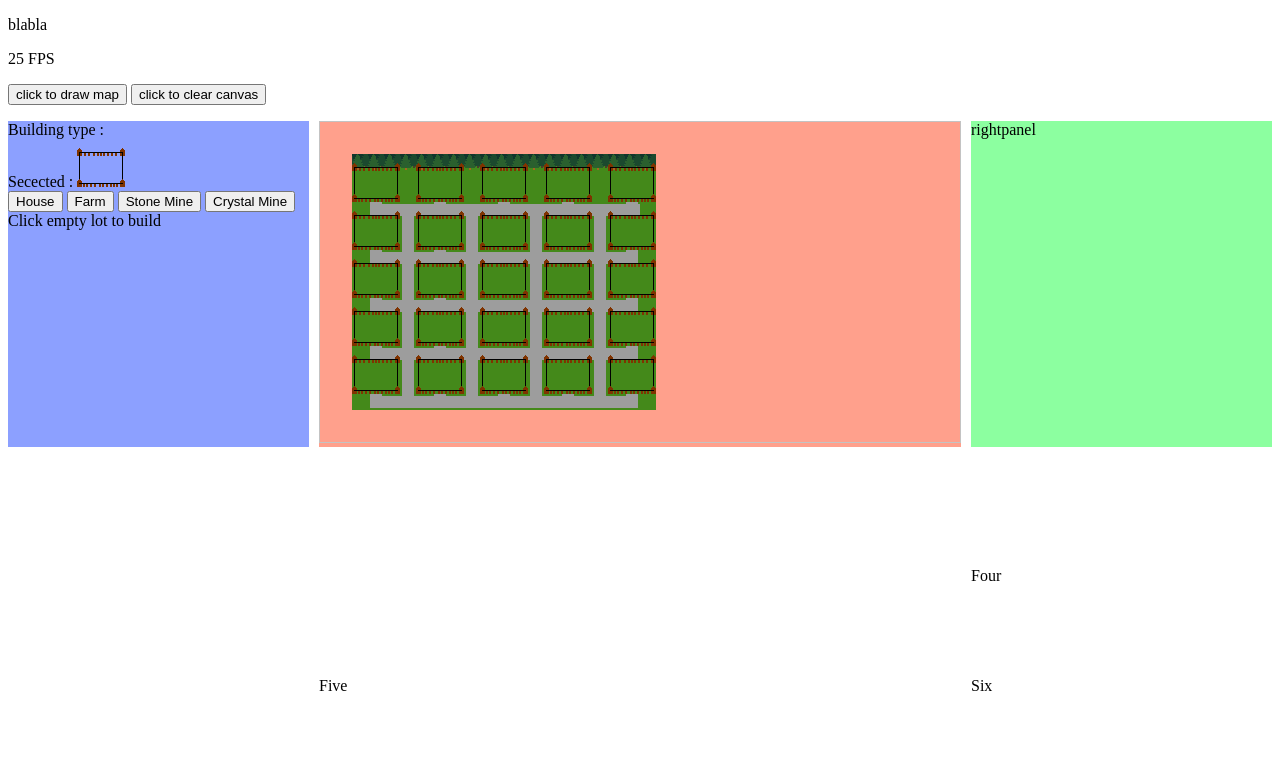
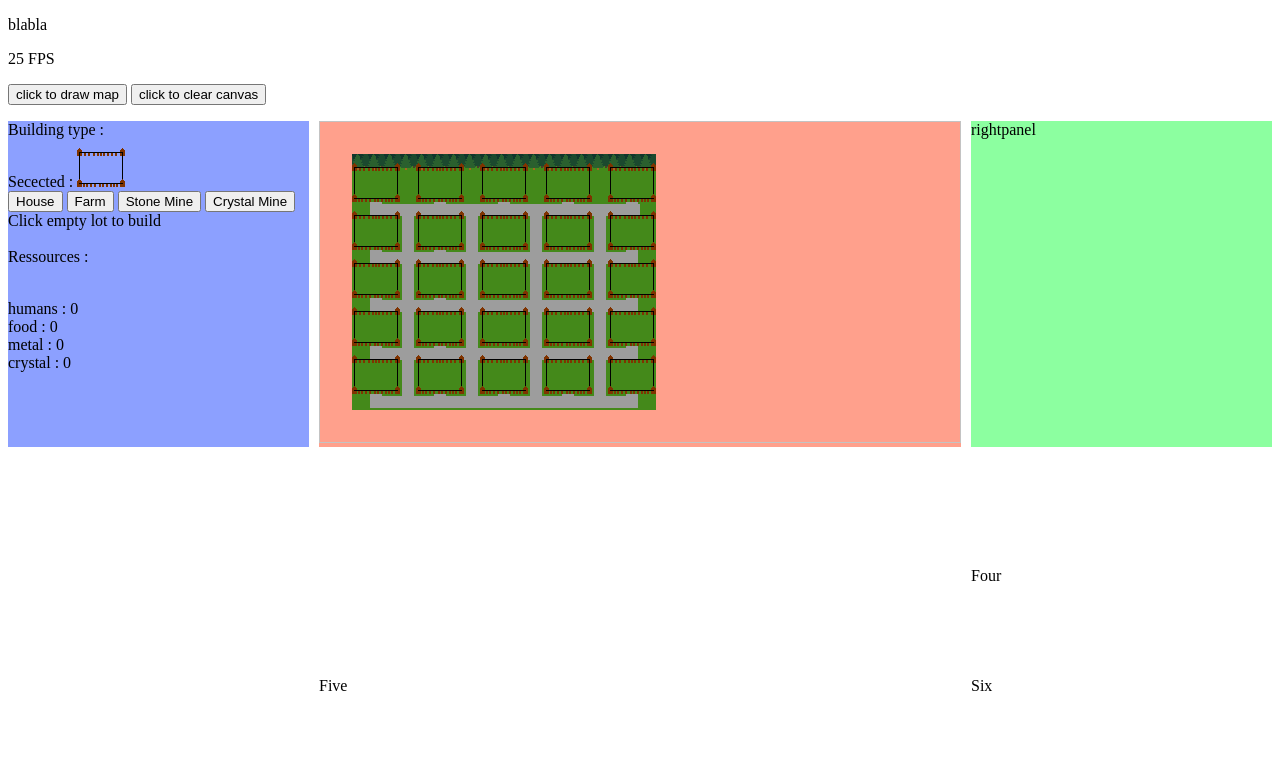
Before and after one commit to mathematico/Slimps, a plain HTML site: page index.html in a window 1280 px wide. Drawn offline with Linux system fonts and the light colour scheme.

Commit message:
added <p id="ressources_list_element"> </p>

```diff
--- a/index.html
+++ b/index.html
@@ -76,13 +76,14 @@
 			<button  onclick=on_selected_building_type(3) > Stone Mine </button>
 			<button  onclick=on_selected_building_type(4) > Crystal Mine </button>
 			<br>
-			Click empty lot to build
-
-
-
+			Click empty lot to build<br>
+			<br>
+			Ressources :<br>
+			<p id="ressources_list_element"> </p>
 
 
 		</div>
+
 		<div class="canvasframe">
 			<canvas id="map_main"  style="border:1px solid #c3c3c3;" ></canvas>
 		</div>
```
